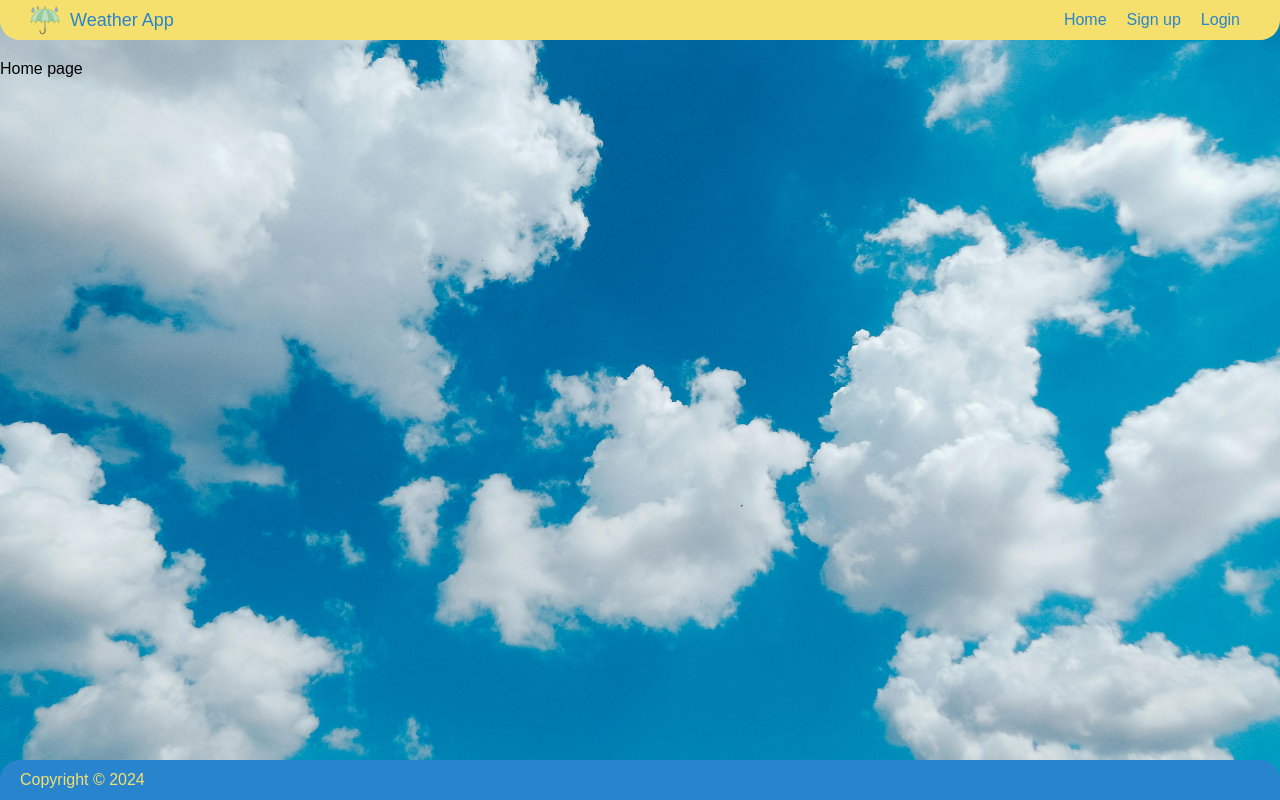
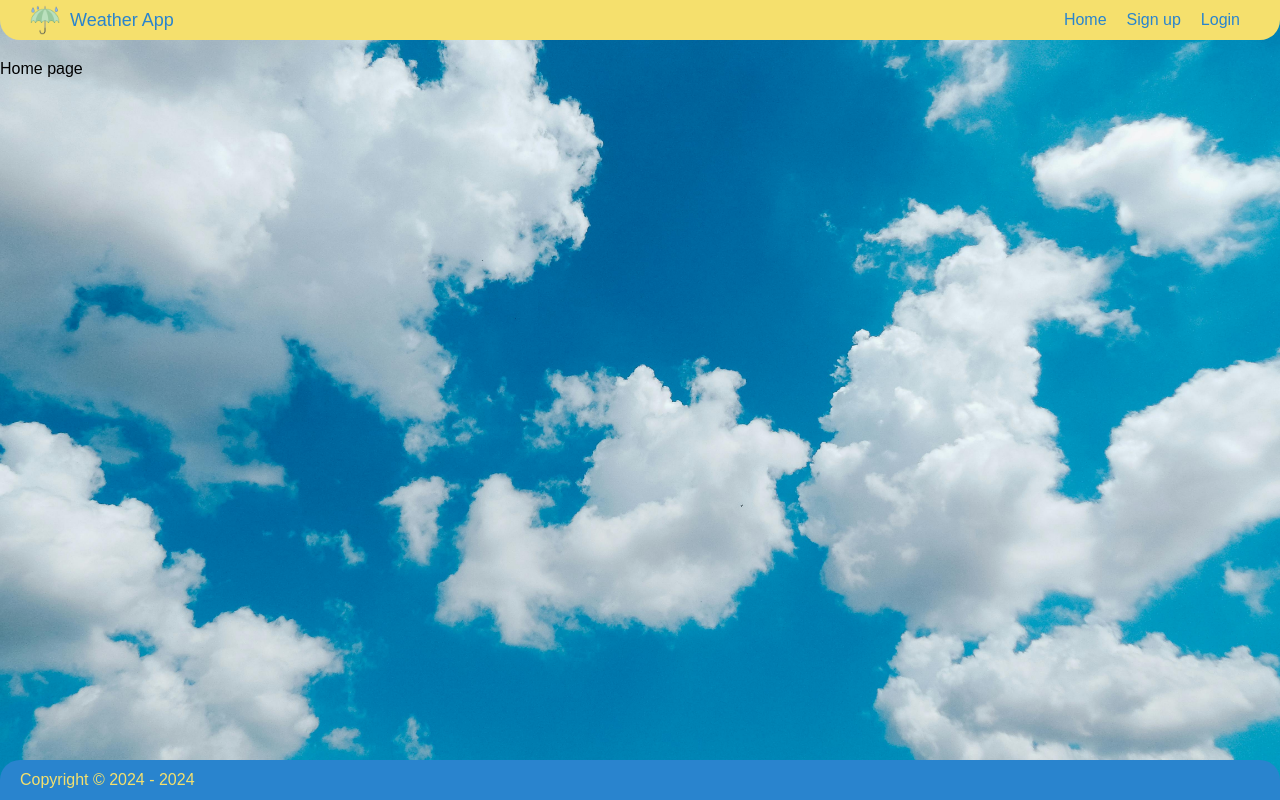
Before and after one commit to NeikoGrozev/React-weather-app, a React (Vite) app in the folder frontend/: page / in a window 1280 px wide. Built offline with nearby package versions, Linux system fonts and the light colour scheme; no server answers.

Commit message:
Update footer

```diff
--- a/frontend/src/components/footer/Footer.tsx
+++ b/frontend/src/components/footer/Footer.tsx
@@ -1,9 +1,10 @@
 import styles from "./footer.module.css";
+const currentYear = new Date().getFullYear();
 
 const Footer = () => {
   return (
     <div className={styles.container}>
-      <div className={styles.copy}>Copyright &copy; 2024</div>
+      <div className={styles.copy}>Copyright &copy; 2024 - {currentYear}</div>
     </div>
   );
 };
```
